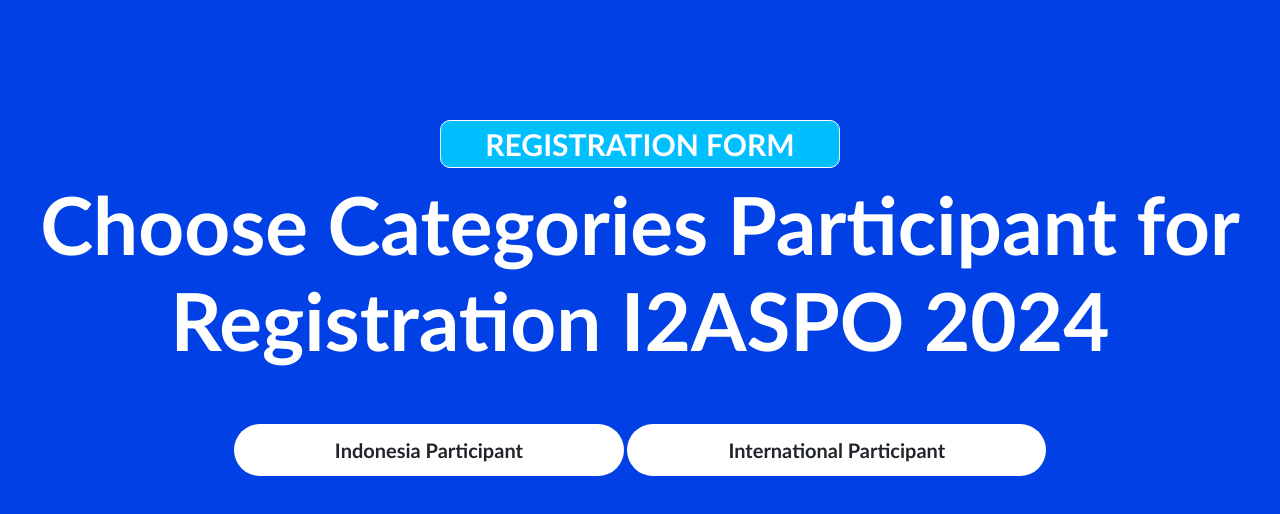
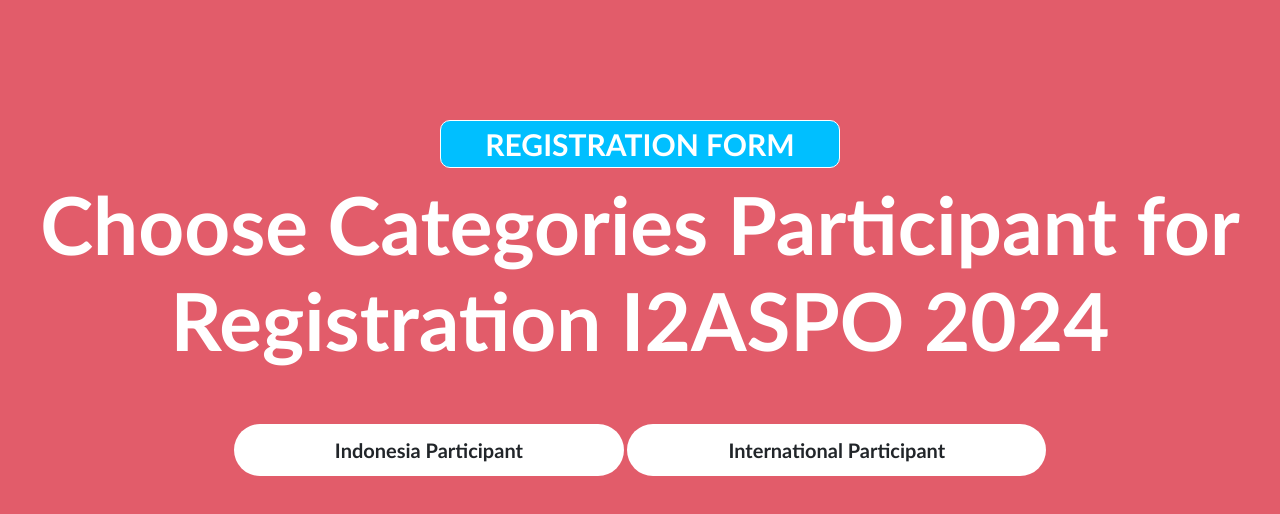
Before and after one commit to iysaofficial/registrasi-i2aspo, a plain HTML site: page index.html in a window 1280 px wide. Drawn offline with nearby package versions, Linux system fonts and the light colour scheme.

Commit message:
second commit

```diff
--- a/styles.css
+++ b/styles.css
@@ -1,5 +1,5 @@
 :root{
-  --warna-primary: #0040E5;
+  --warna-primary: #E25C6A;
   --warna-sekunder: #157899;
 }
 
--- a/styless.css
+++ b/styless.css
@@ -1,5 +1,5 @@
 :root{
-  --warna-primary: #0040E5;
+  --warna-primary: #E25C6A;
   --warna-sekunder: #00bfff;
 }
 
--- a/stylesss.css
+++ b/stylesss.css
@@ -1,5 +1,5 @@
 :root{
-  --warna-primary: #0040E5;
+  --warna-primary: #E25C6A;
   --warna-sekunder: #00bfff;
 }
 
```
